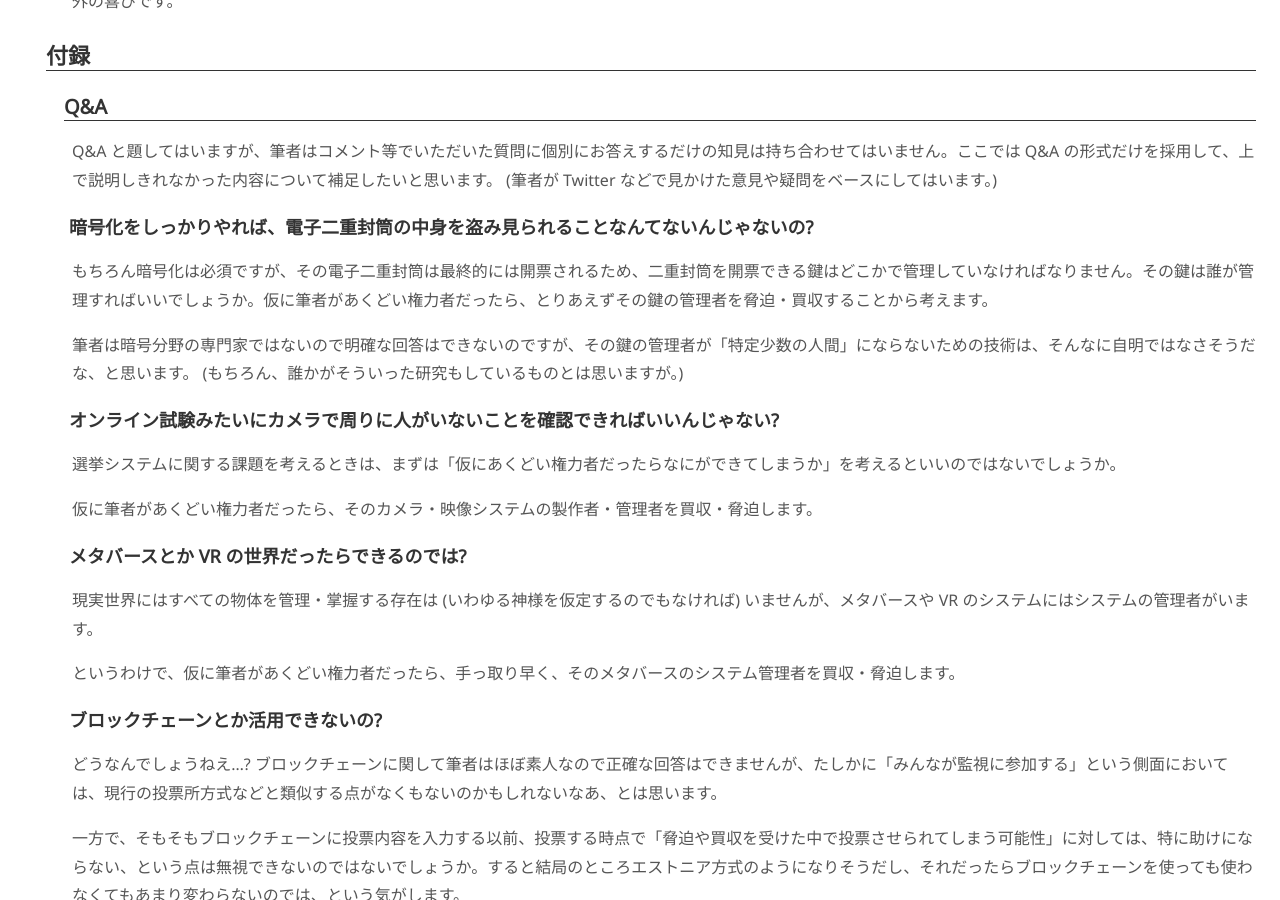
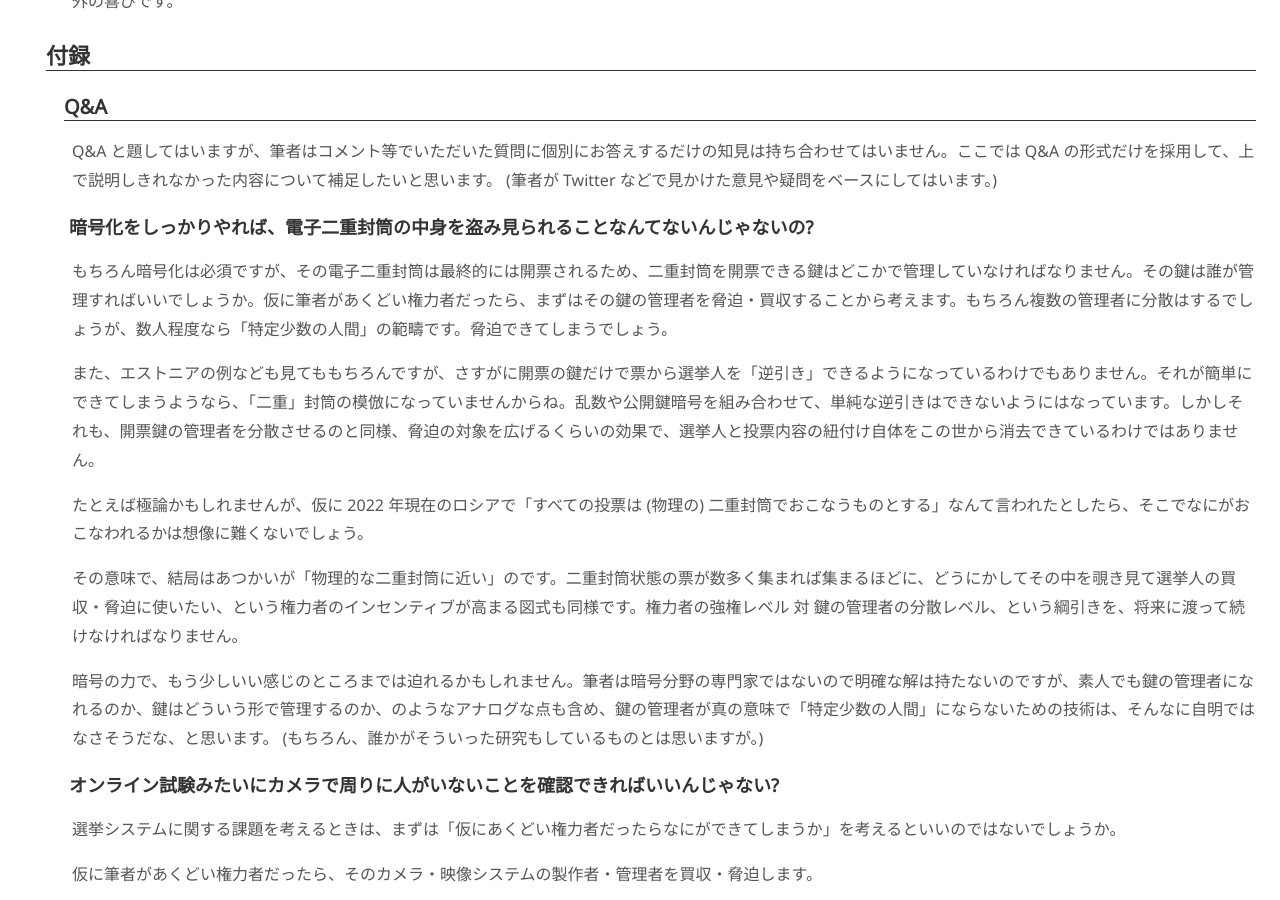
Before and after one commit to dmikurube/writings, a Jekyll site: the page built from articles/online-voting-is-hard-ja.md, in a window 1280 px wide and 900 px high, scrolled down 20851 px. Built offline with Jekyll 4.4.1, drawn with Linux system fonts in a browser that asks for light colours.

Commit message:
Update Q&A

```diff
--- a/articles/online-voting-is-hard-ja.md
+++ b/articles/online-voting-is-hard-ja.md
@@ -712,9 +712,15 @@ Q&A と題してはいますが、筆者はコメント等でいただいた質
 
 ### 暗号化をしっかりやれば、電子二重封筒の中身を盗み見られることなんてないんじゃないの?
 
-もちろん暗号化は必須ですが、その電子二重封筒は最終的には開票されるため、二重封筒を開票できる鍵はどこかで管理していなければなりません。その鍵は誰が管理すればいいでしょうか。仮に筆者があくどい権力者だったら、とりあえずその鍵の管理者を脅迫・買収することから考えます。
+もちろん暗号化は必須ですが、その電子二重封筒は最終的には開票されるため、二重封筒を開票できる鍵はどこかで管理していなければなりません。その鍵は誰が管理すればいいでしょうか。仮に筆者があくどい権力者だったら、まずはその鍵の管理者を脅迫・買収することから考えます。もちろん複数の管理者に分散はするでしょうが、数人程度なら「特定少数の人間」の範疇です。脅迫できてしまうでしょう。
 
-筆者は暗号分野の専門家ではないので明確な回答はできないのですが、その鍵の管理者が「特定少数の人間」にならないための技術は、そんなに自明ではなさそうだな、と思います。 (もちろん、誰かがそういった研究もしているものとは思いますが。)
+また、エストニアの例なども見てももちろんですが、さすがに開票の鍵だけで票から選挙人を「逆引き」できるようになっているわけでもありません。それが簡単にできてしまうようなら、「二重」封筒の模倣になっていませんからね。乱数や公開鍵暗号を組み合わせて、単純な逆引きはできないようにはなっています。しかしそれも、開票鍵の管理者を分散させるのと同様、脅迫の対象を広げるくらいの効果で、選挙人と投票内容の紐付け自体をこの世から消去できているわけではありません。
+
+たとえば極論かもしれませんが、仮に 2022 年現在のロシアで「すべての投票は (物理の) 二重封筒でおこなうものとする」なんて言われたとしたら、そこでなにがおこなわれるかは想像に難くないでしょう。
+
+その意味で、結局はあつかいが「物理的な二重封筒に近い」のです。二重封筒状態の票が数多く集まれば集まるほどに、どうにかしてその中を覗き見て選挙人の買収・脅迫に使いたい、という権力者のインセンティブが高まる図式も同様です。権力者の強権レベル 対 鍵の管理者の分散レベル、という綱引きを、将来に渡って続けなければなりません。
+
+暗号の力で、もう少しいい感じのところまでは迫れるかもしれません。筆者は暗号分野の専門家ではないので明確な解は持たないのですが、素人でも鍵の管理者になれるのか、鍵はどういう形で管理するのか、のようなアナログな点も含め、鍵の管理者が真の意味で「特定少数の人間」にならないための技術は、そんなに自明ではなさそうだな、と思います。 (もちろん、誰かがそういった研究もしているものとは思いますが。)
 
 ### オンライン試験みたいにカメラで周りに人がいないことを確認できればいいんじゃない?
 
```
